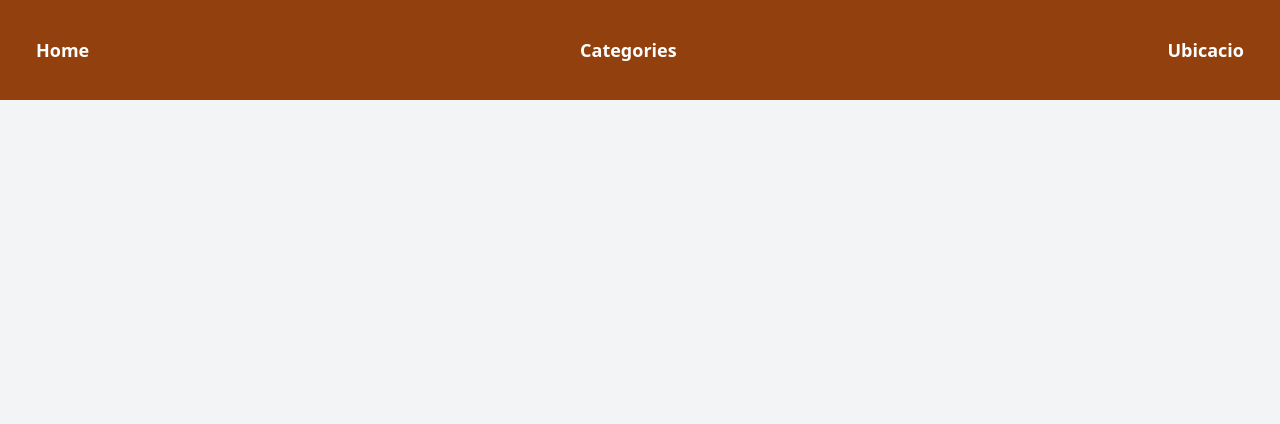
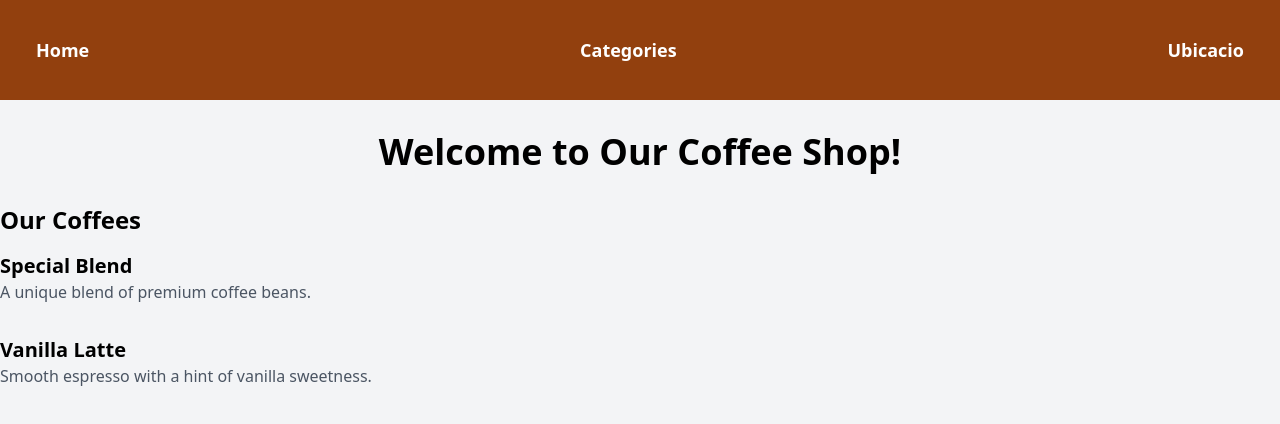
Before and after one commit to Cirvianum-DAW/mp9-uf1-projectetailwind-BilalBoulouban, a website built with Parcel: page src/cafe.html in a window 1280 px wide. Built offline with nearby package versions, Linux system fonts and the light colour scheme.

Commit message:
Update package-lock.json and cafe.html

```diff
--- a/src/cafe.html
+++ b/src/cafe.html
@@ -22,10 +22,33 @@
         </ul>
       </div>
     </nav>
+
     <header class="text-center mt-8">
+      <h1 class="text-4xl font-bold">Welcome to Our Coffee Shop!</h1>
+    </header>
 
+    <!-- Sección de Cafés -->
+    <section class="container mx-auto mt-8">
+      <h2 class="text-2xl font-semibold mb-4">Our Coffees</h2>
 
-  </header>
+      <!-- Café 1 -->
+      <div class="flex items-center mb-8">
+        <div>
+          <h3 class="text-xl font-semibold">Special Blend</h3>
+          <p class="text-gray-600">A unique blend of premium coffee beans.</p>
+        </div>
+      </div>
 
+      <!-- Café 2 -->
+      <div class="flex items-center mb-8">
+        <div>
+          <h3 class="text-xl font-semibold">Vanilla Latte</h3>
+          <p class="text-gray-600">Smooth espresso with a hint of vanilla sweetness.</p>
+        </div>
+      </div>
+
+      <!-- Puedes agregar más cafés siguiendo la misma estructura -->
+
+    </section>
   </body>
 </html>
```
Also changed, not shown: 1 other file.
